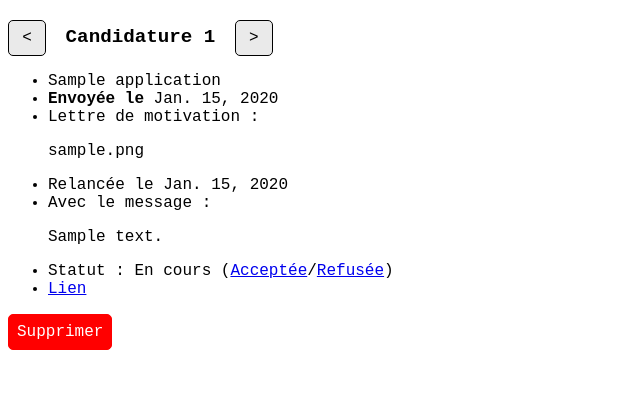
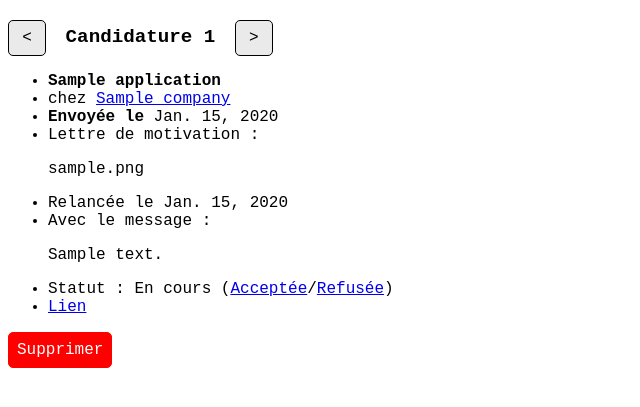
Before and after one commit to GDami/SuiviCandidatures, a Django app: page /applications/1/ in a window 1280 px wide. Shown: the part 103-510 px from the top of the page, without its empty margins (0-640 px from the left). Run offline with Django 5.2, Linux system fonts and the light colour scheme; tables that the repository leaves empty hold one stand-in row (values such as "Sample post").

Commit message:
add company line in application detail page

```diff
--- a/suivi_candidatures/findjob/templates/findjob/application_detail.html
+++ b/suivi_candidatures/findjob/templates/findjob/application_detail.html
@@ -8,8 +8,8 @@
 
 {% if application.id %}
 <ul>
-    <li></strong>{{application.title}}</strong></li>
-
+    <li><strong>{{application.title}}</strong></li>
+    <li>chez <a href="{% url 'company-detail' application.company.id %}">{{application.company.name}}</a></li>
     {% if application.applied %}
     <li><strong>Envoyée le</strong> {{application.date_applied}}</li>
     {% else %}
```
